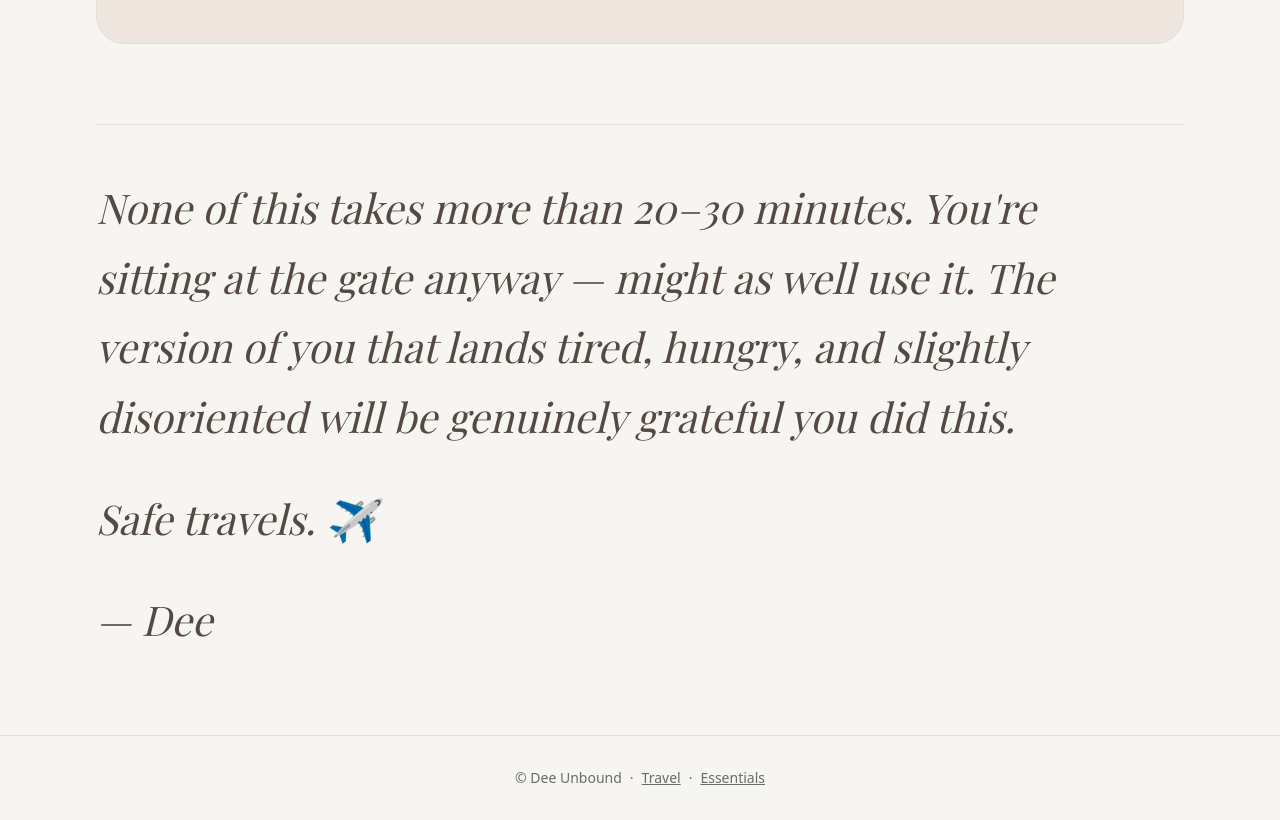
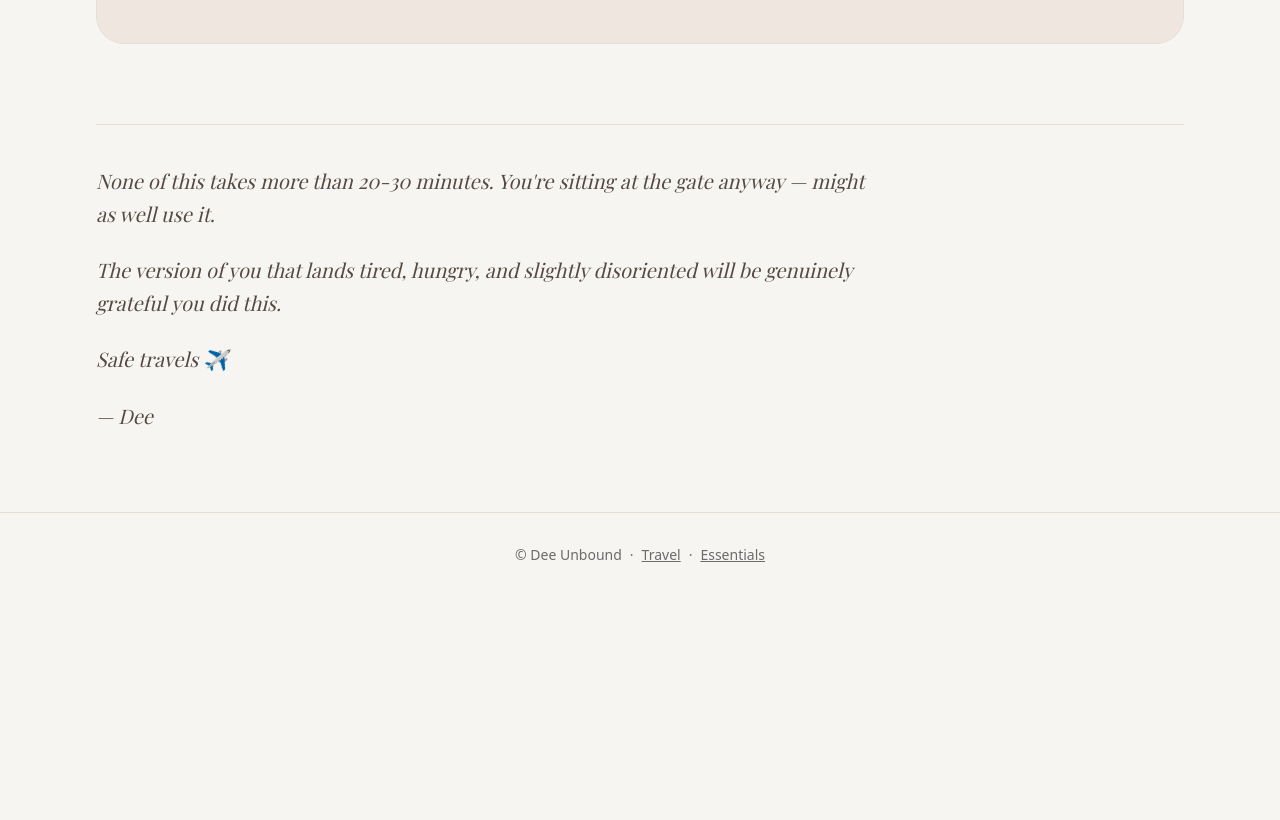
Before and after one commit to dsatyan/deeunbound, a Next.js app: page /travel/essentials/gate-habits in a window 1280 px wide. Shown: the part 5040-5860 px from the top of the page. After the commit the page ends 5637 px from the top, so only its background shows below. Built offline with nearby package versions, Linux system fonts and the light colour scheme; a web font is replaced by a local one.

Commit message:
Refine gate habits editorial layout- 2

```diff
--- a/app/travel/essentials/gate-habits/page.tsx
+++ b/app/travel/essentials/gate-habits/page.tsx
@@ -193,18 +193,21 @@ export default function GateHabits() {
           </StepCard>
         </section>
 
-        <section className="mt-20 border-t border-[var(--border)] pt-12">
-          <div className="max-w-5xl space-y-8 font-serif text-[clamp(2rem,3.2vw,3.25rem)] italic leading-[1.7] text-[#554a43]">
+        <section className="mt-20 border-t border-[var(--border)] pt-10">
+          <div className="max-w-3xl space-y-6 font-serif text-xl italic leading-relaxed text-[#554a43]">
             <p>
-              None of this takes more than 20–30 minutes. You&apos;re sitting at
-              the gate anyway — might as well use it. The version of you that
-              lands tired, hungry, and slightly disoriented will be genuinely
-              grateful you did this.
+              None of this takes more than 20-30 minutes. You&apos;re sitting at
+              the gate anyway — might as well use it.
             </p>
 
-            <p>Safe travels. ✈️</p>
+            <p>
+              The version of you that lands tired, hungry, and slightly
+              disoriented will be genuinely grateful you did this.
+            </p>
 
-            <p>— Dee</p>
+            <p className="mt-6">Safe travels ✈️</p>
+
+            <p className="mt-2">— Dee</p>
           </div>
         </section>
       </main>
```
